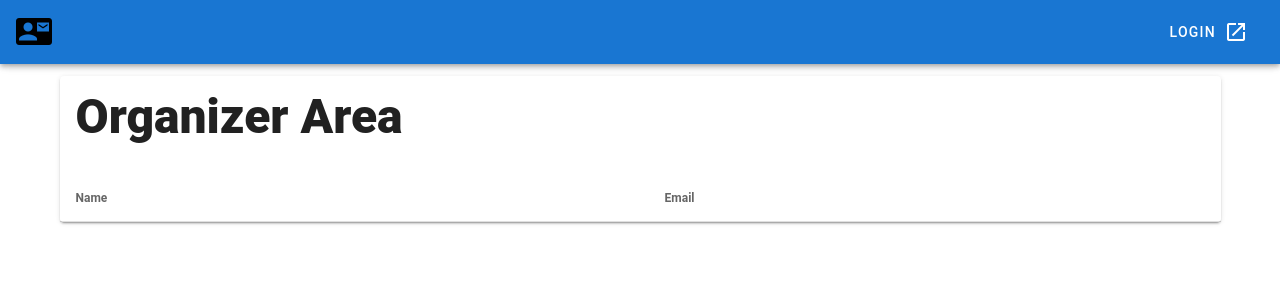
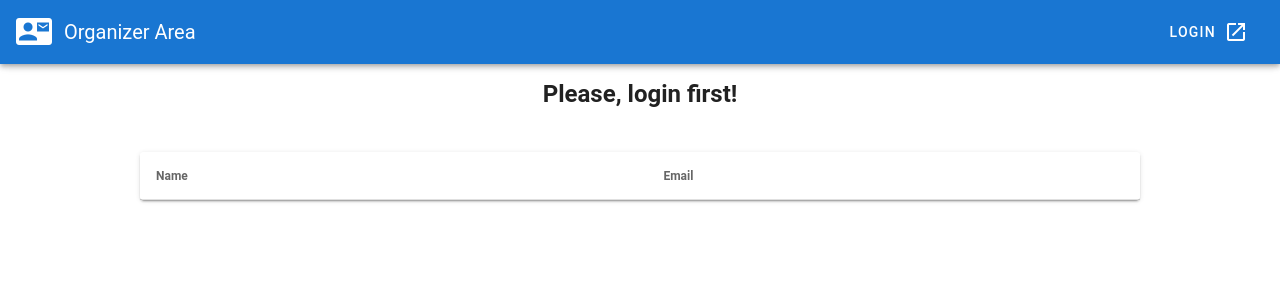
Before and after one commit to coelhots/ContactsOrg, a Vue app: page / in a window 1280 px wide. Shown: the top 300 px of the page. Built offline with nearby package versions, Linux system fonts and the light colour scheme; the HTML template or start-up script is replaced by a standard one; what vue-gapi would draw is missing.

Commit message:
templates fix

```diff
--- a/src/components/ContactOrganizer.vue
+++ b/src/components/ContactOrganizer.vue
@@ -2,11 +2,11 @@
   <v-app>
     <v-app-bar app color="primary" dark>
       <div class="d-flex align-center">
-        <v-icon large color="black">
+        <v-icon large color="white">
           mdi-card-account-mail
         </v-icon>
       </div>
-
+      <v-toolbar-title class="ml-3">Organizer Area</v-toolbar-title>
       <v-spacer></v-spacer>
 
       <v-btn v-if="isAuthorized == false" v-on:click="login()" text>
@@ -18,21 +18,15 @@
         <v-icon>mdi-open-in-new</v-icon>
       </v-btn>
     </v-app-bar>
-    <v-main>
+    <v-main class="card__organizer">
       <div class="v-container">
         <div class="container main-container">
+          <h2 v-if="isAuthorized == false" class="text-center">
+            Please, login first!
+          </h2>
           <div class="layout mb-5 column justify-center alighn-center">
             <div class="flex sx12 sm8 md6">
-              <div
-                id="home-card"
-                class="v-card v-sheet theme--light elevation-2"
-              >
-                <div class="v-card__title display-2 font-weight-thin">
-                  <h1 class="display-2 font-weight-black text-xs-center">
-                    Organizer Area
-                  </h1>
-                </div>
-                <div class="v-card__text pa-0">
+              <div class="v-card__text pa-0 mb-6">
                 <div class="button">
                   <button
                     v-if="isAuthorized == true"
@@ -44,6 +38,10 @@
                   </button>
                 </div>
               </div>
+              <div
+                id="home-card"
+                class="v-card v-sheet theme--light elevation-2"
+              >
                 <v-simple-table>
                   <template v-slot:default>
                     <thead>
@@ -152,4 +150,9 @@ export default {
   align-items: center;
   margin-top: 16px;
 }
+.card__organizer {
+  margin-top: 16px;
+  width: 80%;
+  margin: 0 auto;
+}
 </style>
```
Lines whose indentation alone changed are shown as unchanged.
